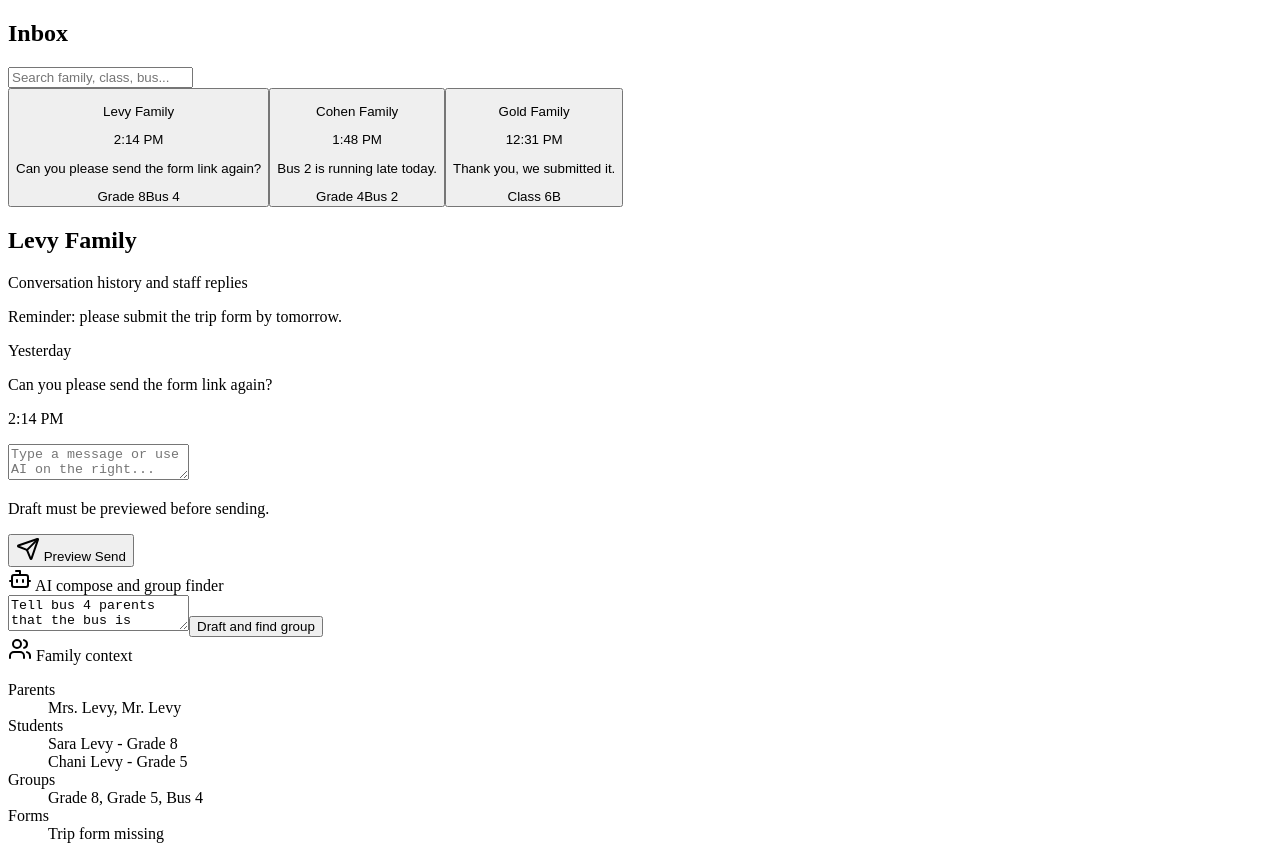
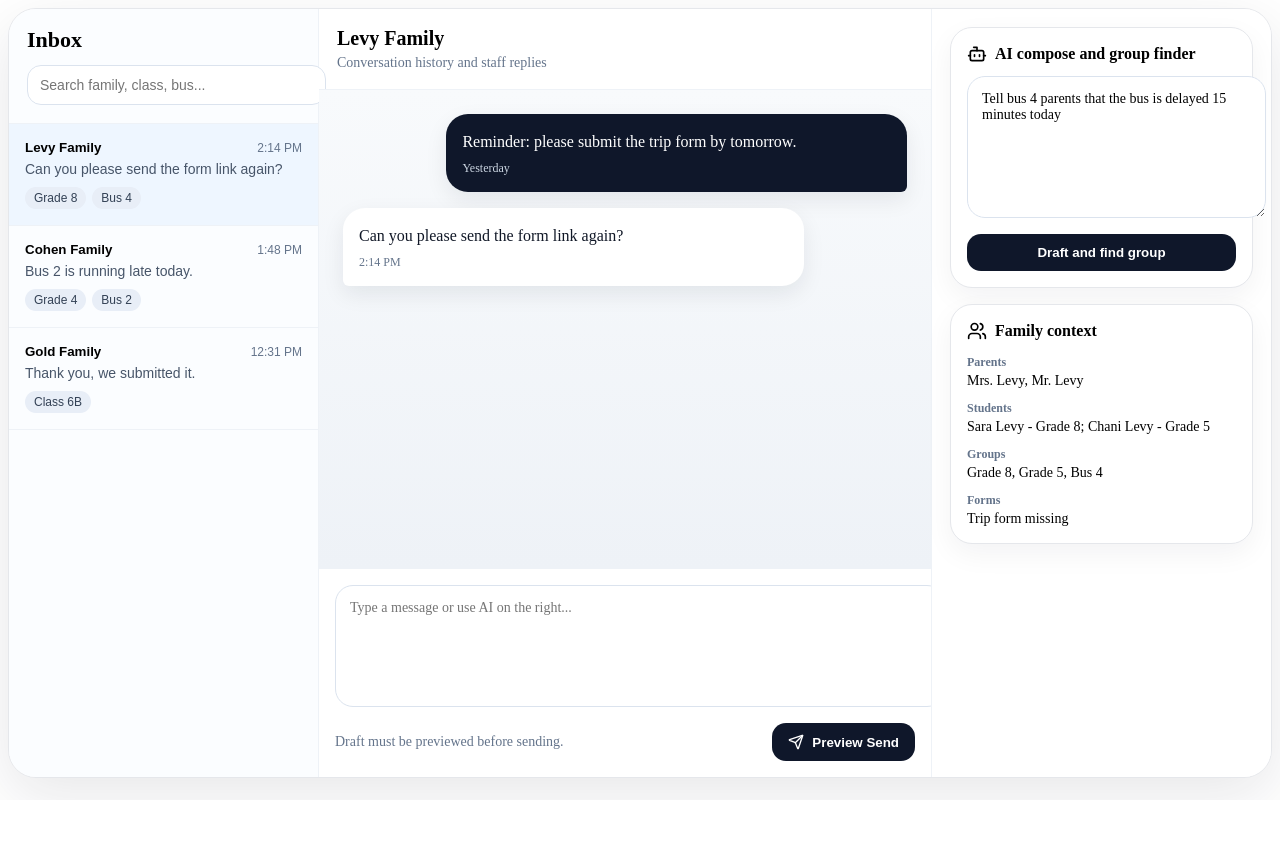
Before and after one commit to mrozsansky-blip/tby-texting-app, a Next.js app: page /inbox in a window 1280 px wide. After the commit the page ends 800 px from the top, so only its background shows below. Built offline with nearby package versions, Linux system fonts and the light colour scheme.

Commit message:
Restyle inbox without Tailwind dependency

```diff
--- a/components/ConversationShell.tsx
+++ b/components/ConversationShell.tsx
@@ -22,6 +22,24 @@ const messages = [
   { from: 'parent', body: 'Can you please send the form link again?', time: '2:14 PM' }
 ];
 
+const styles = {
+  shell: { display: 'grid', gridTemplateColumns: '310px 1fr 340px', height: 'calc(100vh - 32px)', overflow: 'hidden', borderRadius: 28, background: '#ffffff', boxShadow: '0 18px 60px rgba(15, 23, 42, 0.10)', border: '1px solid #e5e7eb' } as React.CSSProperties,
+  sidebar: { borderRight: '1px solid #eef2f7', background: '#fbfdff' } as React.CSSProperties,
+  rightbar: { borderLeft: '1px solid #eef2f7', padding: 18, background: '#ffffff' } as React.CSSProperties,
+  header: { padding: 18, borderBottom: '1px solid #eef2f7' } as React.CSSProperties,
+  input: { width: '100%', marginTop: 12, borderRadius: 14, border: '1px solid #dbe3ee', padding: '11px 12px', fontSize: 14, outline: 'none' } as React.CSSProperties,
+  conversationButton: (active: boolean): React.CSSProperties => ({ width: '100%', border: 0, borderBottom: '1px solid #eef2f7', padding: 16, textAlign: 'left', background: active ? '#eef6ff' : '#fbfdff', cursor: 'pointer' }),
+  row: { display: 'flex', alignItems: 'center', justifyContent: 'space-between', gap: 10 } as React.CSSProperties,
+  tag: { borderRadius: 999, background: '#e8eef7', padding: '4px 9px', fontSize: 12, color: '#334155' } as React.CSSProperties,
+  thread: { display: 'flex', minHeight: 0, flexDirection: 'column' } as React.CSSProperties,
+  messages: { flex: 1, overflowY: 'auto', padding: 24, background: 'linear-gradient(180deg, #f8fafc 0%, #eef2f7 100%)' } as React.CSSProperties,
+  bubble: (office: boolean): React.CSSProperties => ({ maxWidth: '76%', marginLeft: office ? 'auto' : 0, marginBottom: 16, borderRadius: office ? '22px 22px 6px 22px' : '22px 22px 22px 6px', padding: 16, background: office ? '#0f172a' : '#ffffff', color: office ? '#ffffff' : '#111827', boxShadow: '0 8px 22px rgba(15, 23, 42, 0.08)' }),
+  compose: { borderTop: '1px solid #eef2f7', padding: 16, background: '#ffffff' } as React.CSSProperties,
+  textarea: { width: '100%', borderRadius: 18, border: '1px solid #dbe3ee', padding: 14, fontSize: 14, resize: 'vertical', outline: 'none', fontFamily: 'inherit' } as React.CSSProperties,
+  primaryButton: { display: 'inline-flex', alignItems: 'center', justifyContent: 'center', gap: 8, borderRadius: 14, border: 0, background: '#0f172a', color: '#ffffff', padding: '11px 16px', fontWeight: 700, cursor: 'pointer' } as React.CSSProperties,
+  card: { border: '1px solid #e5e7eb', borderRadius: 22, padding: 16, background: '#ffffff', boxShadow: '0 10px 28px rgba(15, 23, 42, 0.05)' } as React.CSSProperties
+};
+
 export function ConversationShell() {
   const [selectedId, setSelectedId] = useState('levy');
   const [prompt, setPrompt] = useState('Tell bus 4 parents that the bus is delayed 15 minutes today');
@@ -41,66 +59,73 @@ export function ConversationShell() {
   }
 
   return (
-    <div className="grid h-[calc(100vh-2rem)] grid-cols-1 overflow-hidden rounded-3xl bg-white shadow-sm md:grid-cols-[310px_1fr_340px]">
-      <aside className="border-r border-gray-100">
-        <div className="border-b border-gray-100 p-4">
-          <h1 className="text-xl font-bold">Inbox</h1>
-          <input className="mt-3 w-full rounded-xl border border-gray-200 px-3 py-2 text-sm" placeholder="Search family, class, bus..." />
+    <div style={styles.shell}>
+      <aside style={styles.sidebar}>
+        <div style={styles.header}>
+          <h1 style={{ margin: 0, fontSize: 22 }}>Inbox</h1>
+          <input style={styles.input} placeholder="Search family, class, bus..." />
         </div>
         {conversations.map((conversation) => (
-          <button key={conversation.id} onClick={() => setSelectedId(conversation.id)} className={`w-full border-b border-gray-100 p-4 text-left ${selectedId === conversation.id ? 'bg-gray-50' : 'bg-white'}`}>
-            <div className="flex items-center justify-between">
-              <p className="font-semibold">{conversation.familyName}</p>
-              <span className="text-xs text-gray-500">{conversation.time}</span>
+          <button key={conversation.id} onClick={() => setSelectedId(conversation.id)} style={styles.conversationButton(selectedId === conversation.id)}>
+            <div style={styles.row}>
+              <p style={{ margin: 0, fontWeight: 800 }}>{conversation.familyName}</p>
+              <span style={{ fontSize: 12, color: '#64748b' }}>{conversation.time}</span>
             </div>
-            <p className="mt-1 truncate text-sm text-gray-600">{conversation.snippet}</p>
-            <div className="mt-2 flex flex-wrap gap-1">
-              {conversation.groupLabels.map((label) => <span key={label} className="rounded-full bg-gray-100 px-2 py-1 text-xs">{label}</span>)}
+            <p style={{ margin: '6px 0 0', color: '#475569', fontSize: 14, whiteSpace: 'nowrap', overflow: 'hidden', textOverflow: 'ellipsis' }}>{conversation.snippet}</p>
+            <div style={{ display: 'flex', flexWrap: 'wrap', gap: 6, marginTop: 10 }}>
+              {conversation.groupLabels.map((label) => <span key={label} style={styles.tag}>{label}</span>)}
             </div>
           </button>
         ))}
       </aside>
 
-      <section className="flex min-h-0 flex-col">
-        <header className="border-b border-gray-100 p-4">
-          <h2 className="text-lg font-bold">{selected.familyName}</h2>
-          <p className="text-sm text-gray-500">Conversation history and staff replies</p>
+      <section style={styles.thread}>
+        <header style={styles.header}>
+          <h2 style={{ margin: 0, fontSize: 20 }}>{selected.familyName}</h2>
+          <p style={{ margin: '5px 0 0', color: '#64748b', fontSize: 14 }}>Conversation history and staff replies</p>
         </header>
-        <div className="flex-1 space-y-4 overflow-y-auto bg-gray-50 p-6">
-          {messages.map((message, index) => (
-            <div key={index} className={`max-w-[75%] rounded-2xl p-4 shadow-sm ${message.from === 'office' ? 'ml-auto bg-gray-900 text-white' : 'bg-white'}`}>
-              <p>{message.body}</p>
-              <p className={`mt-2 text-xs ${message.from === 'office' ? 'text-gray-300' : 'text-gray-500'}`}>{message.time}</p>
-            </div>
-          ))}
+        <div style={styles.messages}>
+          {messages.map((message, index) => {
+            const office = message.from === 'office';
+            return (
+              <div key={index} style={styles.bubble(office)}>
+                <p style={{ margin: 0, lineHeight: 1.45 }}>{message.body}</p>
+                <p style={{ margin: '8px 0 0', fontSize: 12, color: office ? '#cbd5e1' : '#64748b' }}>{message.time}</p>
+              </div>
+            );
+          })}
         </div>
-        <div className="border-t border-gray-100 p-4">
-          <textarea className="h-24 w-full rounded-2xl border border-gray-200 p-3" value={draft} onChange={(e) => setDraft(e.target.value)} placeholder="Type a message or use AI on the right..." />
-          <div className="mt-3 flex items-center justify-between">
-            <p className="text-sm text-gray-500">Draft must be previewed before sending.</p>
-            <button className="inline-flex items-center gap-2 rounded-xl bg-gray-900 px-4 py-2 font-medium text-white"><Send className="h-4 w-4" /> Preview Send</button>
+        <div style={styles.compose}>
+          <textarea style={{ ...styles.textarea, height: 92 }} value={draft} onChange={(e) => setDraft(e.target.value)} placeholder="Type a message or use AI on the right..." />
+          <div style={{ ...styles.row, marginTop: 12 }}>
+            <p style={{ margin: 0, fontSize: 14, color: '#64748b' }}>Draft must be previewed before sending.</p>
+            <button style={styles.primaryButton}><Send size={16} /> Preview Send</button>
           </div>
         </div>
       </section>
 
-      <aside className="border-l border-gray-100 p-4">
-        <div className="rounded-2xl border border-gray-200 p-4">
-          <div className="flex items-center gap-2 font-semibold"><Bot className="h-5 w-5" /> AI compose and group finder</div>
-          <textarea className="mt-3 h-28 w-full rounded-xl border border-gray-200 p-3 text-sm" value={prompt} onChange={(e) => setPrompt(e.target.value)} />
-          <button onClick={askAi} className="mt-3 w-full rounded-xl bg-gray-900 px-4 py-2 font-medium text-white">Draft and find group</button>
-          {group && <div className="mt-4 rounded-xl bg-gray-50 p-3 text-sm"><p className="font-semibold">Suggested recipients</p><p>{group}</p></div>}
+      <aside style={styles.rightbar}>
+        <div style={styles.card}>
+          <div style={{ display: 'flex', alignItems: 'center', gap: 8, fontWeight: 800 }}><Bot size={20} /> AI compose and group finder</div>
+          <textarea style={{ ...styles.textarea, height: 112, marginTop: 12 }} value={prompt} onChange={(e) => setPrompt(e.target.value)} />
+          <button onClick={askAi} style={{ ...styles.primaryButton, width: '100%', marginTop: 12 }}>Draft and find group</button>
+          {group && <div style={{ marginTop: 14, borderRadius: 16, background: '#f1f5f9', padding: 12, fontSize: 14 }}><p style={{ margin: 0, fontWeight: 800 }}>Suggested recipients</p><p style={{ margin: '5px 0 0' }}>{group}</p></div>}
         </div>
 
-        <div className="mt-4 rounded-2xl border border-gray-200 p-4">
-          <div className="flex items-center gap-2 font-semibold"><Users className="h-5 w-5" /> Family context</div>
-          <dl className="mt-3 space-y-2 text-sm">
-            <div><dt className="text-gray-500">Parents</dt><dd>Mrs. Levy, Mr. Levy</dd></div>
-            <div><dt className="text-gray-500">Students</dt><dd>Sara Levy - Grade 8<br />Chani Levy - Grade 5</dd></div>
-            <div><dt className="text-gray-500">Groups</dt><dd>Grade 8, Grade 5, Bus 4</dd></div>
-            <div><dt className="text-gray-500">Forms</dt><dd>Trip form missing</dd></div>
-          </dl>
+        <div style={{ ...styles.card, marginTop: 16 }}>
+          <div style={{ display: 'flex', alignItems: 'center', gap: 8, fontWeight: 800 }}><Users size={20} /> Family context</div>
+          <div style={{ marginTop: 14, display: 'grid', gap: 12, fontSize: 14 }}>
+            <Info label="Parents" value="Mrs. Levy, Mr. Levy" />
+            <Info label="Students" value="Sara Levy - Grade 8; Chani Levy - Grade 5" />
+            <Info label="Groups" value="Grade 8, Grade 5, Bus 4" />
+            <Info label="Forms" value="Trip form missing" />
+          </div>
         </div>
       </aside>
     </div>
   );
 }
+
+function Info({ label, value }: { label: string; value: string }) {
+  return <div><div style={{ color: '#64748b', fontSize: 12, fontWeight: 700 }}>{label}</div><div style={{ marginTop: 3 }}>{value}</div></div>;
+}
```
